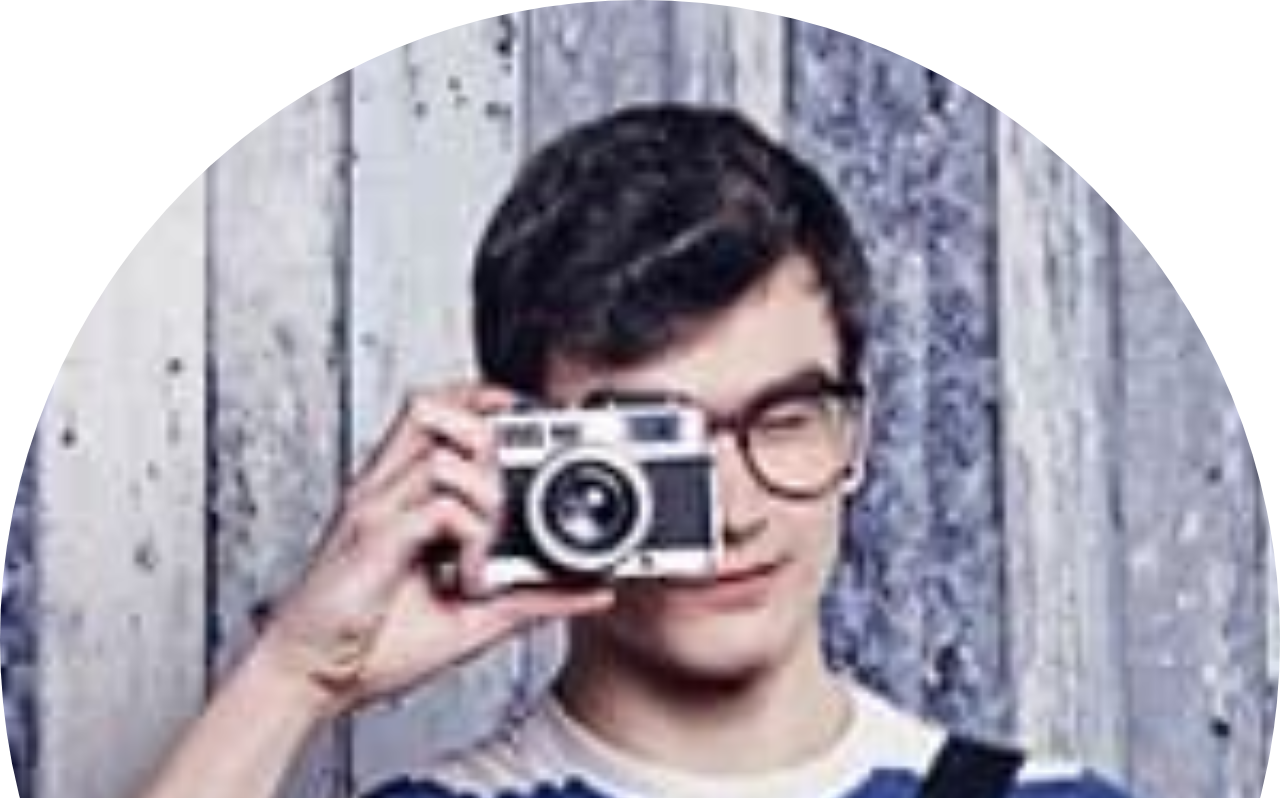
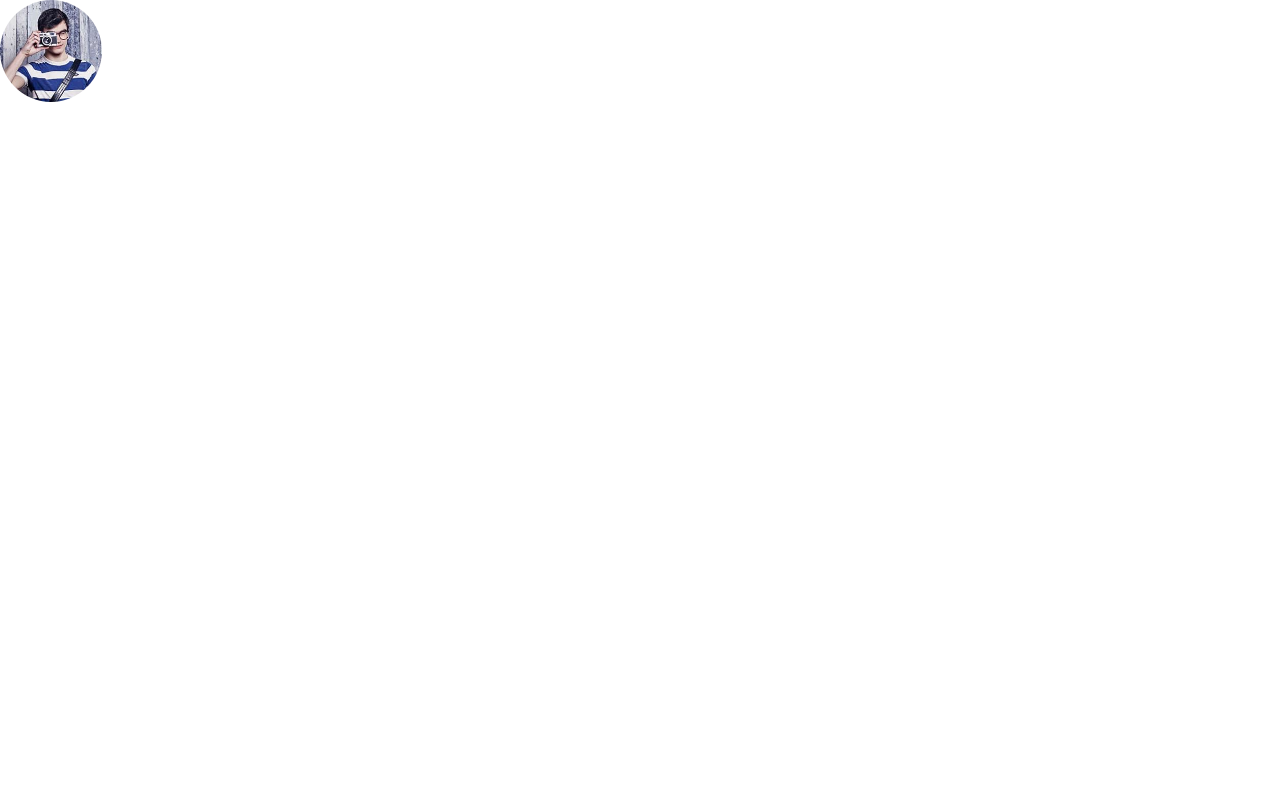
Before and after one commit to js-tasks-ru/htmlcss-20230530_jakubaites, a website: page 06-lection4/01-avatar/index.html in a window 1280 px wide. Shown: the top 798 px of the page. Drawn offline with Linux system fonts and the light colour scheme.

Commit message:
avatar 2

```diff
--- a/06-lection4/01-avatar/avatar.css
+++ b/06-lection4/01-avatar/avatar.css
@@ -1,6 +1,6 @@
 .avatar {
-    width: 100%;
-    height: 100%;
+    width: 102px;
+    height: 102px;
 }
 .avatar__image {
    height: 100%;
```
